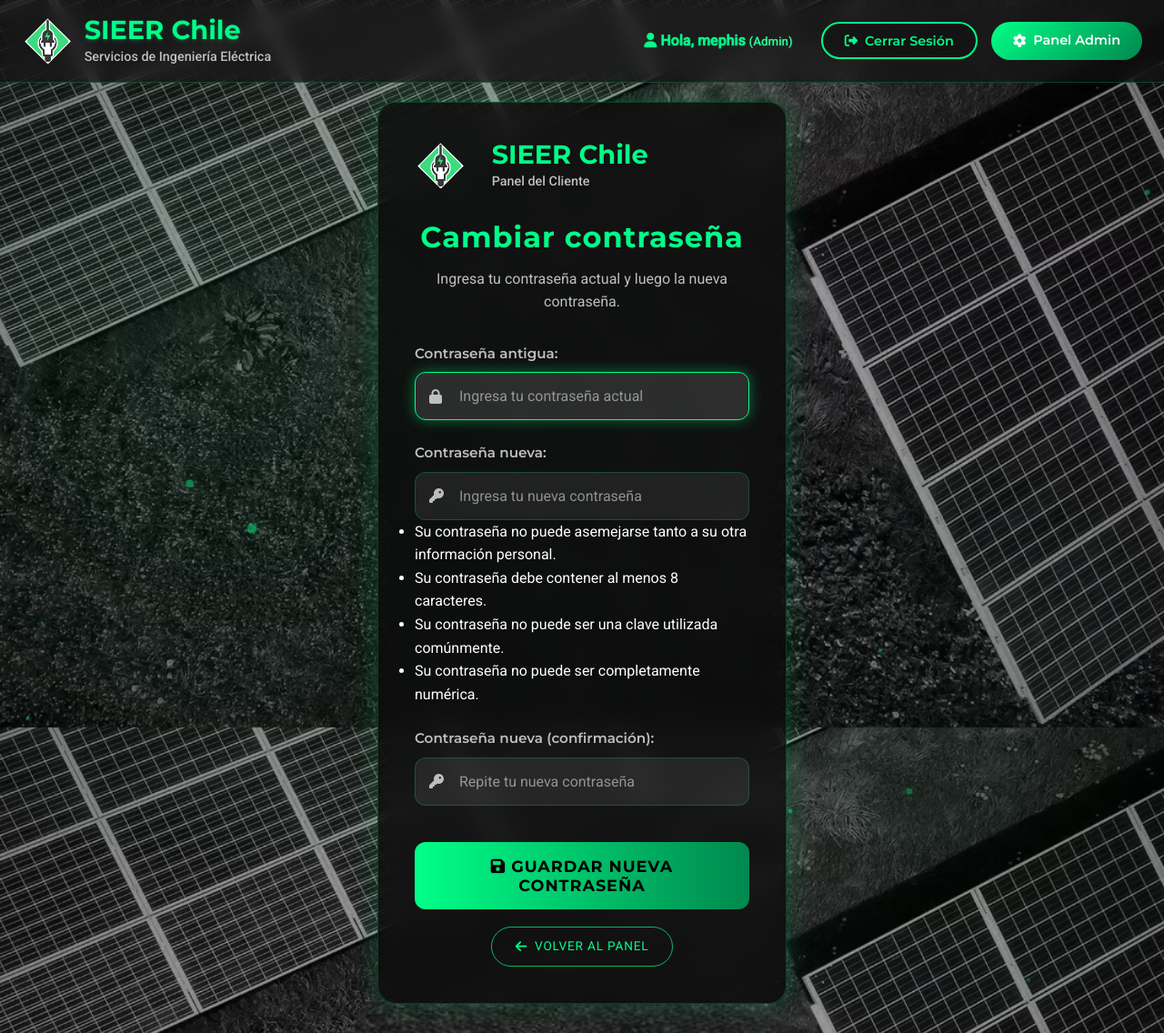
After one commit to MephisBlas/MejorSol-1.0, a Django app: a page that uses MejorSol/myapp/templates/cliente/cambiar_password.html in a window 1280 px wide. The commit adds this page. Shown: the whole page at 91% size. Run offline with Django 5.2, Linux system fonts and the light colour scheme; a user stored in the database is signed in.

Commit message:
Ajustes para usuario y cambio de contraseña

```diff
--- /dev/null
+++ b/MejorSol/myapp/templates/cliente/cambiar_password.html
@@ -0,0 +1,164 @@
+{% extends 'base.html' %}
+{% load static %}
+
+{% block title %}Cambiar contraseña - SIEER Chile{% endblock %}
+
+{% block extra_css %}
+<link rel="stylesheet" href="{% static 'css/login_css.css' %}">
+<style>
+    /* Botón ghost "Volver al panel" */
+    .back-to-panel {
+        margin-top: 1.2rem;
+        display: flex;
+        justify-content: center;
+    }
+
+    .back-to-panel a {
+        display: inline-flex;
+        align-items: center;
+        gap: 0.5rem;
+        padding: 0.65rem 1.6rem;
+        border-radius: 999px;
+        border: 1px solid rgba(0, 255, 136, 0.7);
+        background: transparent;
+        color: #00ff88;
+        font-size: 0.85rem;
+        text-transform: uppercase;
+        letter-spacing: 0.06em;
+        text-decoration: none;
+        transition: all 0.2s ease;
+    }
+
+    .back-to-panel a i {
+        font-size: 0.9rem;
+    }
+
+    .back-to-panel a:hover {
+        background: rgba(0, 255, 136, 0.12);
+        box-shadow: 0 0 12px rgba(0, 255, 136, 0.45);
+        transform: translateY(-1px);
+    }
+</style>
+{% endblock %}
+
+{% block content %}
+<div class="login-container">
+    <!-- Partículas flotantes -->
+    <div class="floating-particles" id="particles"></div>
+
+    <div class="login-card">
+        <!-- Logo y título -->
+        <div class="login-header">
+            <div class="logo-container">
+                <div class="logo-flex">
+                    <img src="{% static 'img/logo.png' %}" alt="SIEER Chile Logo" class="logo-img">
+                    <div class="logo-text">
+                        <h1>SIEER Chile</h1>
+                        <span>Panel del Cliente</span>
+                    </div>
+                </div>
+            </div>
+            <h2>Cambiar contraseña</h2>
+            <p>Ingresa tu contraseña actual y luego la nueva contraseña.</p>
+        </div>
+
+        {% if form.errors %}
+        <div class="alert-error">
+            <i class="fas fa-exclamation-triangle"></i>
+            Revisa los campos marcados. Tu contraseña no cumple con los requisitos o la actual es incorrecta.
+        </div>
+        {% endif %}
+
+        <form method="post">
+            {% csrf_token %}
+
+            <div class="form-group">
+                <label for="{{ form.old_password.id_for_label }}">Contraseña antigua:</label>
+                <div class="form-input-wrapper">
+                    <i class="fas fa-lock input-icon"></i>
+                    {{ form.old_password }}
+                </div>
+                {{ form.old_password.errors }}
+            </div>
+
+            <div class="form-group">
+                <label for="{{ form.new_password1.id_for_label }}">Contraseña nueva:</label>
+                <div class="form-input-wrapper">
+                    <i class="fas fa-key input-icon"></i>
+                    {{ form.new_password1 }}
+                </div>
+                {% if form.new_password1.help_text %}
+                <div class="password-help">
+                    {{ form.new_password1.help_text|safe }}
+                </div>
+                {% endif %}
+                {{ form.new_password1.errors }}
+            </div>
+
+            <div class="form-group">
+                <label for="{{ form.new_password2.id_for_label }}">Contraseña nueva (confirmación):</label>
+                <div class="form-input-wrapper">
+                    <i class="fas fa-key input-icon"></i>
+                    {{ form.new_password2 }}
+                </div>
+                {{ form.new_password2.errors }}
+            </div>
+
+            <button type="submit" class="btn-full">
+                <i class="fas fa-save"></i> GUARDAR NUEVA CONTRASEÑA
+            </button>
+        </form>
+
+        <!-- Botón ghost abajo -->
+        <div class="back-to-panel">
+            <a href="{% url 'client_dashboard' %}">
+                <i class="fas fa-arrow-left"></i>
+                Volver al panel
+            </a>
+        </div>
+    </div>
+</div>
+
+<script>
+    document.addEventListener('DOMContentLoaded', function () {
+        const particlesContainer = document.getElementById('particles');
+        const particleCount = 15;
+
+        for (let i = 0; i < particleCount; i++) {
+            const particle = document.createElement('div');
+            particle.className = 'particle';
+
+            const size = Math.random() * 6 + 2;
+            const left = Math.random() * 100;
+            const top = Math.random() * 100;
+            const delay = Math.random() * 5;
+            const duration = 8 + Math.random() * 8;
+
+            particle.style.width = `${size}px`;
+            particle.style.height = `${size}px`;
+            particle.style.left = `${left}%`;
+            particle.style.top = `${top}%`;
+            particle.style.animationDelay = `${delay}s`;
+            particle.style.animationDuration = `${duration}s`;
+            particle.style.opacity = Math.random() * 0.3 + 0.1;
+
+            particlesContainer.appendChild(particle);
+        }
+
+        // Agregar clases y placeholders a los inputs del formulario Django
+        const mapping = [
+            { selector: '#id_old_password', placeholder: 'Ingresa tu contraseña actual' },
+            { selector: '#id_new_password1', placeholder: 'Ingresa tu nueva contraseña' },
+            { selector: '#id_new_password2', placeholder: 'Repite tu nueva contraseña' }
+        ];
+
+        mapping.forEach(item => {
+            const input = document.querySelector(item.selector);
+            if (input) {
+                input.classList.add('form-input');
+                input.setAttribute('placeholder', item.placeholder);
+            }
+        });
+    });
+</script>
+{% endblock %}
--- a/MejorSol/myapp/urls.py
+++ b/MejorSol/myapp/urls.py
@@ -2,6 +2,10 @@ from django.urls import include, path
 from django.contrib.auth import views as auth_views
 from . import views
 from .views import CustomLoginView
+from django.urls import path, reverse_lazy
+from django.contrib.auth import views as auth_views
+from . import views
+
 
 urlpatterns = [
     # ===========================
@@ -76,4 +80,19 @@ urlpatterns = [
     path('iniciar-chat-cotizacion/<int:producto_id>/', views.iniciar_chat_view, name='iniciar_chat_cotizacion'),
     path('chat-cotizacion/<int:chat_id>/', views.chat_cotizacion_view, name='chat_cotizacion_view'),
     path('api/chat/<int:chat_id>/mensajes/', views.chat_api_view, name='chat_api_view'),
+    path('cambiar-contraseña/',
+         auth_views.PasswordChangeView.as_view(
+             template_name='cliente/cambiar_password.html',
+             success_url='/ajustes-cuenta/'
+         ),
+         name='password_change'),
+    path(
+    'cambiar-contrasena/',
+    auth_views.PasswordChangeView.as_view(
+        template_name='cliente/cambiar_password.html',
+        success_url=reverse_lazy('client_dashboard'),  # después de cambiar, vuelve al panel
+    ),
+    name='password_change'
+),
+
 ]
```
Also changed, not shown: MejorSol/myapp/forms.py (+45 -0 lines), MejorSol/myapp/templates/cliente/client_dashboard.html (+200 -72 lines), MejorSol/myapp/views.py (+38 -0 lines), 1 other file.
